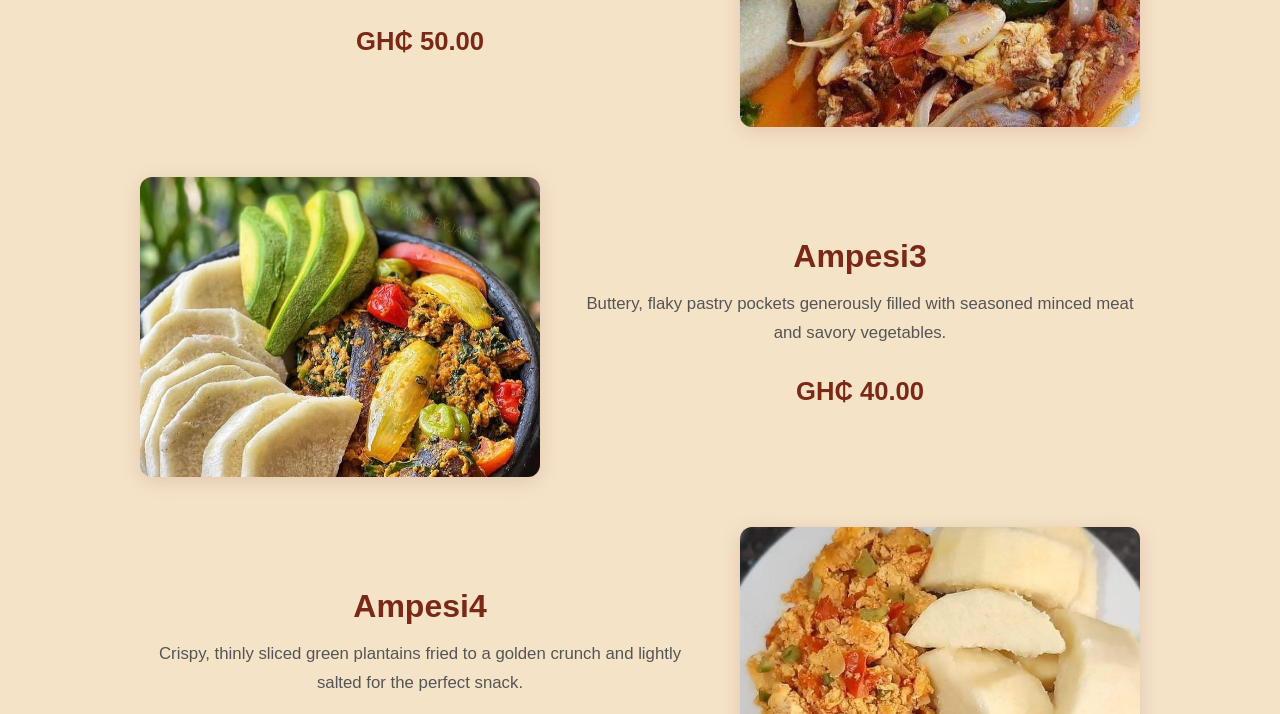
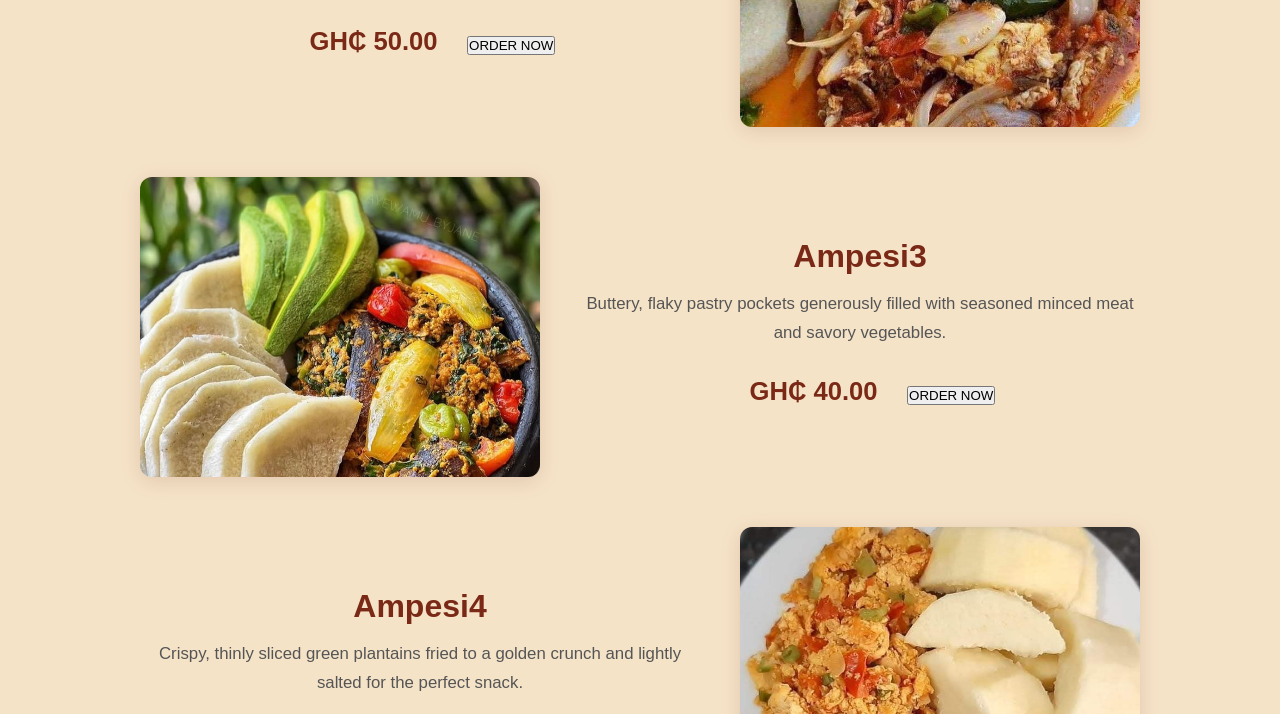
Before and after one commit to Kwabena-Jed/Seven-Bowls-Website, a plain HTML site: page Menu/main_course/main_course.html in a window 1280 px wide. Shown: the part 736-1450 px from the top of the page. Drawn offline with Linux system fonts and the light colour scheme.

Commit message:
Added Order button to all menus

```diff
--- a/Menu/Desserts/desserts.css
+++ b/Menu/Desserts/desserts.css
@@ -113,6 +113,26 @@ header {
 
 .main-nav .btn:hover {
     opacity: 0.9;
+}
+
+.btn {
+    background-color: #7A2917;
+    color: #ffffff;
+    border: none;
+    padding: 12px 30px;
+    font-size: 15px;
+    font-weight: bold;
+    border-radius: 5px;
+    cursor: pointer;
+    margin-top: 15px;
+    margin-left: auto;
+    margin-right: auto;
+    display: block;
+    transition: background-color 0.3s ease;
+}
+
+.btn:hover {
+    background-color: #5a1f11;
 }
 
 
--- a/Menu/Drinks/drinks.css
+++ b/Menu/Drinks/drinks.css
@@ -186,6 +186,27 @@ header {
     border-radius: 25px;
 }
 
+
+.btn {
+    background-color: #7A2917;
+    color: #ffffff;
+    border: none;
+    padding: 12px 30px;
+    font-size: 15px;
+    font-weight: bold;
+    border-radius: 5px;
+    cursor: pointer;
+    margin-top: 15px;
+    display: block;
+    margin-left: auto;
+    margin-right: auto;
+    transition: background-color 0.3s ease;
+}
+
+.btn:hover {
+    background-color: #5a1f11;
+}
+
 @media (max-width: 768px) {
     .menu-item,
     .menu-item.reverse {
--- a/Menu/Side Dishes/side.css
+++ b/Menu/Side Dishes/side.css
@@ -199,6 +199,27 @@ header {
 }
 
 
+.btn {
+    background-color: #7A2917;
+    color: #ffffff;
+    border: none;
+    padding: 12px 30px;
+    font-size: 15px;
+    font-weight: bold;
+    border-radius: 5px;
+    cursor: pointer;
+    margin-top: 15px;
+    display: block;
+    margin-left: auto;
+    margin-right: auto;
+    transition: background-color 0.3s ease;
+}
+
+.btn:hover {
+    background-color: #5a1f11;
+}
+
+
 
 /* FOOTER BASE */
 .main-footer {
--- a/Menu/Starter/starter.css
+++ b/Menu/Starter/starter.css
@@ -199,6 +199,27 @@ header {
 }
 
 
+.btn {
+    background-color: #7A2917;
+    color: #ffffff;
+    border: none;
+    padding: 12px 30px;
+    font-size: 15px;
+    font-weight: bold;
+    border-radius: 5px;
+    cursor: pointer;
+    margin-top: 15px;
+    display: block;
+    margin-left: auto;
+    margin-right: auto;
+    transition: background-color 0.3s ease;
+}
+
+.btn:hover {
+    background-color: #5a1f11;
+}
+
+
 
 /* FOOTER BASE */
 .main-footer {
--- a/Menu/main_course/main_course.html
+++ b/Menu/main_course/main_course.html
@@ -48,6 +48,7 @@
                 <h3>Ampesi</h3>
                 <p>Boiled yam with corned beef and egg stew dotted with chunks of beef</p>
                 <span class="price">GH₵ 45.00</span>
+                <button class="btn">ORDER NOW</button>
             </div>
         </div>
 
@@ -59,6 +60,7 @@
                 <h3>Ampesi2</h3>
                 <p>Tender, marinated beef skewers grilled over an open flame and dusted with authentic spicy suya seasoning.</p>
                 <span class="price">GH₵ 50.00</span>
+                <button class="btn">ORDER NOW</button>
             </div>
         </div>
 
@@ -70,6 +72,7 @@
                 <h3>Ampesi3</h3>
                 <p>Buttery, flaky pastry pockets generously filled with seasoned minced meat and savory vegetables.</p>
                 <span class="price">GH₵ 40.00</span>
+                <button class="btn">ORDER NOW</button>
             </div>
         </div>
 
@@ -81,6 +84,7 @@
                 <h3>Ampesi4</h3>
                 <p>Crispy, thinly sliced green plantains fried to a golden crunch and lightly salted for the perfect snack.</p>
                 <span class="price">GH₵ 50.00</span>
+                <button class="btn">ORDER NOW</button>
             </div>
         </div>
 
@@ -94,6 +98,7 @@
                 <h3>Angwamo</h3>
                 <p>Boiled yam with corned beef and egg stew dotted with chunks of beef</p>
                 <span class="price">GH₵ 45.00</span>
+                <button class="btn">ORDER NOW</button>
             </div>
         </div>
 
@@ -105,6 +110,7 @@
                 <h3>Angwamo Pro max</h3>
                 <p>Tender, marinated beef skewers grilled over an open flame and dusted with authentic spicy suya seasoning.</p>
                 <span class="price">GH₵ 50.00</span>
+                <button class="btn">ORDER NOW</button>
             </div>
         </div>
 
@@ -116,6 +122,7 @@
                 <h3>Banku & Tilapia1</h3>
                 <p>Buttery, flaky pastry pockets generously filled with seasoned minced meat and savory vegetables.</p>
                 <span class="price">GH₵ 40.00</span>
+                <button class="btn">ORDER NOW</button>
             </div>
         </div>
 
@@ -127,6 +134,7 @@
                 <h3>Hot Pepper and Bankuu</h3>
                 <p>Crispy, thinly sliced green plantains fried to a golden crunch and lightly salted for the perfect snack.</p>
                 <span class="price">GH₵ 50.00</span>
+                <button class="btn">ORDER NOW</button>
             </div>
         </div>
 
@@ -140,6 +148,7 @@
                 <h3>Etor</h3>
                 <p>Boiled yam with corned beef and egg stew dotted with chunks of beef</p>
                 <span class="price">GH₵ 45.00</span>
+                <button class="btn">ORDER NOW</button>
             </div>
         </div>
 
@@ -151,6 +160,7 @@
                 <h3>Etor 2</h3>
                 <p>Tender, marinated beef skewers grilled over an open flame and dusted with authentic spicy suya seasoning.</p>
                 <span class="price">GH₵ 50.00</span>
+                <button class="btn">ORDER NOW</button>
             </div>
         </div>
 
@@ -162,6 +172,7 @@
                 <h3>3tor</h3>
                 <p>Buttery, flaky pastry pockets generously filled with seasoned minced meat and savory vegetables.</p>
                 <span class="price">GH₵ 40.00</span>
+                <button class="btn">ORDER NOW</button>
             </div>
         </div>
 
@@ -173,6 +184,7 @@
                 <h3>Efie Fufuo</h3>
                 <p>Crispy, thinly sliced green plantains fried to a golden crunch and lightly salted for the perfect snack.</p>
                 <span class="price">GH₵ 50.00</span>
+                <button class="btn">ORDER NOW</button>
             </div>
         </div>
 
@@ -188,6 +200,7 @@
                 <h3>Gcb3 Steeze</h3>
                 <p>Boiled yam with corned beef and egg stew dotted with chunks of beef</p>
                 <span class="price">GH₵ 45.00</span>
+                <button class="btn">ORDER NOW</button>
             </div>
         </div>
 
@@ -199,6 +212,7 @@
                 <h3>Gcb3 Kwade3</h3>
                 <p>Tender, marinated beef skewers grilled over an open flame and dusted with authentic spicy suya seasoning.</p>
                 <span class="price">GH₵ 50.00</span>
+                <button class="btn">ORDER NOW</button>
             </div>
         </div>
 
@@ -210,6 +224,7 @@
                 <h3>Ghana Jollof</h3>
                 <p>Buttery, flaky pastry pockets generously filled with seasoned minced meat and savory vegetables.</p>
                 <span class="price">GH₵ 40.00</span>
+                <button class="btn">ORDER NOW</button>
             </div>
         </div>
 
@@ -221,6 +236,7 @@
                 <h3>Jollof Gh</h3>
                 <p>Crispy, thinly sliced green plantains fried to a golden crunch and lightly salted for the perfect snack.</p>
                 <span class="price">GH₵ 50.00</span>
+                <button class="btn">ORDER NOW</button>
             </div>
         </div>
 
@@ -234,6 +250,7 @@
                 <h3>Jollof </h3>
                 <p>Boiled yam with corned beef and egg stew dotted with chunks of beef</p>
                 <span class="price">GH₵ 45.00</span>
+                <button class="btn">ORDER NOW</button>
             </div>
         </div>
 
@@ -245,6 +262,7 @@
                 <h3>Premang Jollof</h3>
                 <p>Tender, marinated beef skewers grilled over an open flame and dusted with authentic spicy suya seasoning.</p>
                 <span class="price">GH₵ 50.00</span>
+                <button class="btn">ORDER NOW</button>
             </div>
         </div>
 
@@ -256,6 +274,7 @@
                 <h3>Ghana Jollof</h3>
                 <p>Buttery, flaky pastry pockets generously filled with seasoned minced meat and savory vegetables.</p>
                 <span class="price">GH₵ 40.00</span>
+                <button class="btn">ORDER NOW</button>
             </div>
         </div>
 
@@ -267,6 +286,7 @@
                 <h3>kenkeyh</h3>
                 <p>Crispy, thinly sliced green plantains fried to a golden crunch and lightly salted for the perfect snack.</p>
                 <span class="price">GH₵ 50.00</span>
+                <button class="btn">ORDER NOW</button>
             </div>
         </div>
 
@@ -280,6 +300,7 @@
                 <h3>Kenkey Fixed</h3>
                 <p>Boiled yam with corned beef and egg stew dotted with chunks of beef</p>
                 <span class="price">GH₵ 45.00</span>
+                <button class="btn">ORDER NOW</button>
             </div>
         </div>
 
@@ -291,6 +312,7 @@
                 <h3>Kenkey twiebee</h3>
                 <p>Tender, marinated beef skewers grilled over an open flame and dusted with authentic spicy suya seasoning.</p>
                 <span class="price">GH₵ 50.00</span>
+                <button class="btn">ORDER NOW</button>
             </div>
         </div>
 
@@ -302,6 +324,7 @@
                 <h3>Ghana Jollof</h3>
                 <p>Buttery, flaky pastry pockets generously filled with seasoned minced meat and savory vegetables.</p>
                 <span class="price">GH₵ 40.00</span>
+
             </div>
         </div>
 
@@ -313,6 +336,7 @@
                 <h3>kenkey</h3>
                 <p>Crispy, thinly sliced green plantains fried to a golden crunch and lightly salted for the perfect snack.</p>
                 <span class="price">GH₵ 50.00</span>
+                <button class="btn">ORDER NOW</button>
             </div>
         </div>
 
```
Also changed, not shown: Menu/Desserts/desserts.html (+4 -0 lines), Menu/Drinks/drinks.html (+6 -0 lines), Menu/Side Dishes/side.html (+3 -0 lines), Menu/Starter/starter.html (+4 -0 lines).
